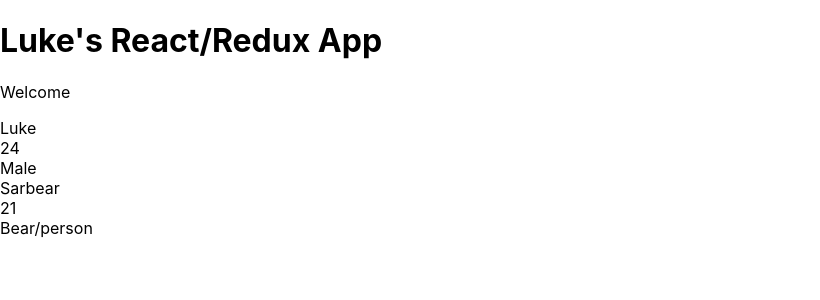
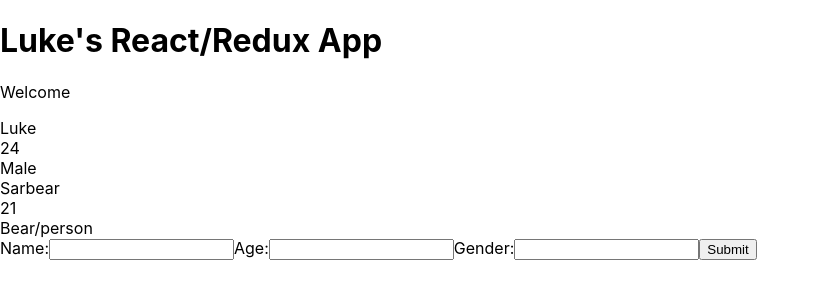
Before and after one commit to ItsJustChewbacca/React, a React (Create React App) app in the folder app/: page / in a window 1280 px wide. Shown: the top 300 px of the page, without its empty margins (0-820 px from the left). Built offline with nearby package versions, Linux system fonts and the light colour scheme.

Commit message:
created container component form

```diff
--- /dev/null
+++ b/app/src/AddPerson.jsx
@@ -0,0 +1,36 @@
+import React, { Component } from 'react';
+
+
+class AddPerson extends Component {
+  state = {
+    name: null,
+    age: null,
+    gender: null
+  }
+  handleChange = (e) => {
+    this.setState({
+      [e.target.id]: e.target.value
+    })
+  }
+  handleSubmit = (e) => {
+    e.preventDefault();
+    console.log(this.state)
+  }
+  render(){
+    return (
+      <div>
+        <form onSubmit={ this.handleSubmit }>
+          <label htmlFor="name">Name:</label>
+          <input type="text" id="name" onChange= {this.handleChange}/>
+           <label htmlFor="name">Age:</label>
+          <input type="text" id="age" onChange= {this.handleChange}/>
+           <label htmlFor="name">Gender:</label>
+          <input type="text" id="gender" onChange= {this.handleChange}/>
+          <button>Submit</button>
+        </form>
+      </div>
+    )
+  }
+}
+
+export default AddPerson
--- a/app/src/App.jsx
+++ b/app/src/App.jsx
@@ -1,5 +1,8 @@
 import React, { Component } from 'react';
 import PeopleList from './people.jsx';
+import AddPerson from './AddPerson.jsx';
+
+
 
 
 class App extends Component {
@@ -18,6 +21,7 @@
         </h1>
         <p>Welcome</p>
         <PeopleList people={this.state.people} />
+        <AddPerson />
       </div>
     );
   }
```
